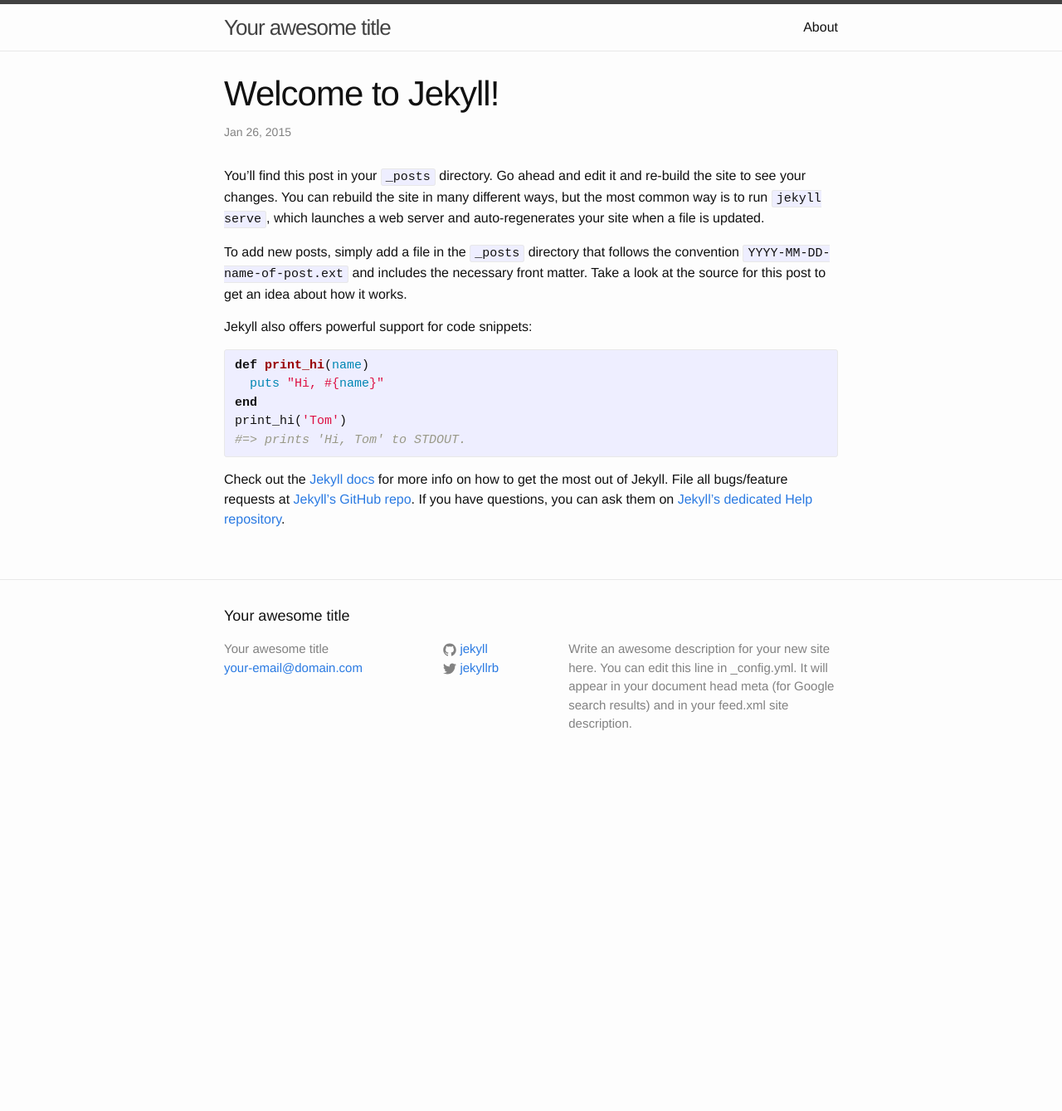
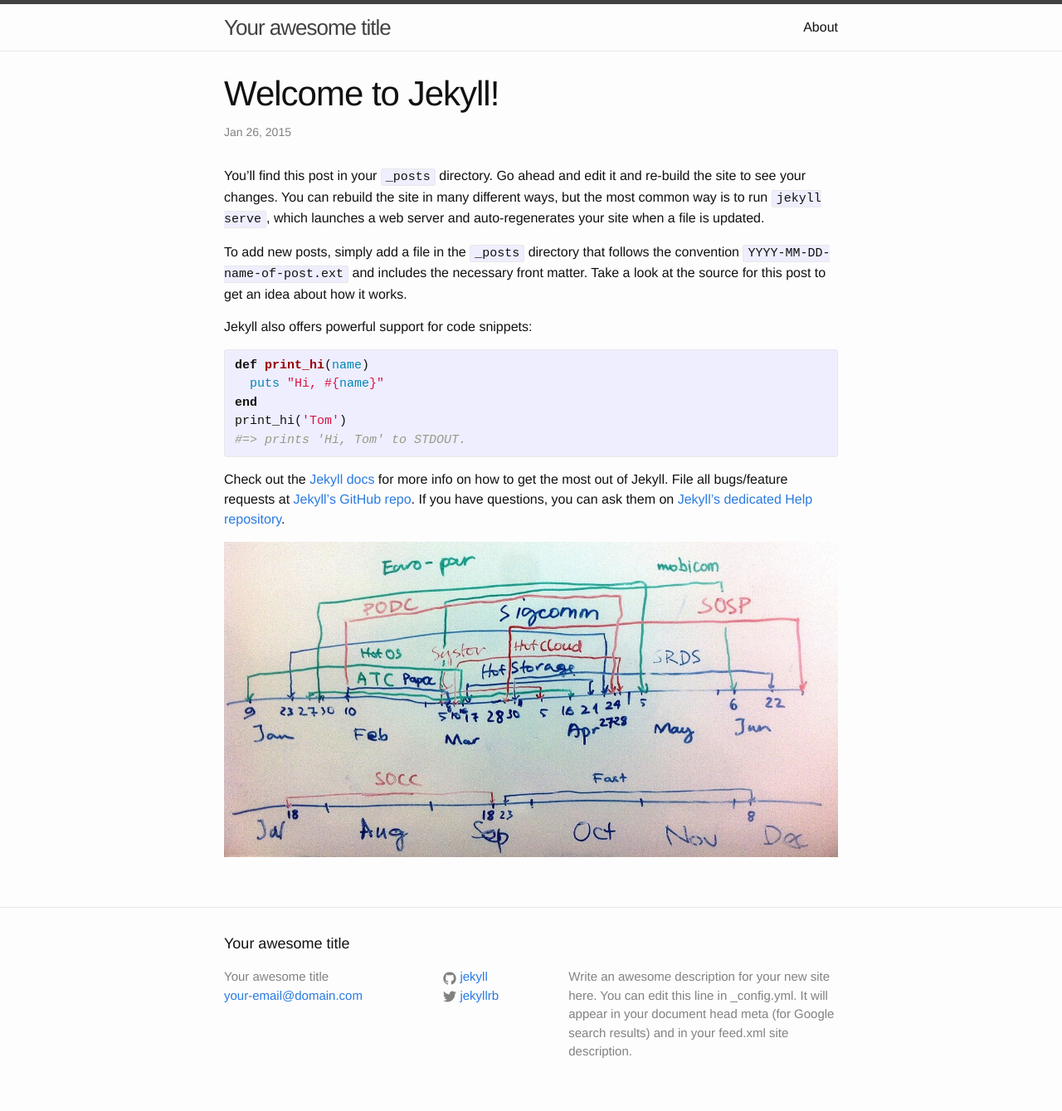
Before and after one commit to ttvi/ttvi.github.io, a Jekyll site: the page built from _posts/2015-01-26-welcome-to-jekyll.markdown, in a window 1280 px wide. Shown: the whole page at 83% size. Built offline with Jekyll 4.4.1, drawn with Linux system fonts in a browser that asks for light colours; comment, search, counter and statistics services are not loaded; before the commit the page ends 944 px from its top, so only the background shows below that.

Commit message:
Update 2015-01-26-welcome-to-jekyll.markdown

```diff
--- a/_posts/2015-01-26-welcome-to-jekyll.markdown
+++ b/_posts/2015-01-26-welcome-to-jekyll.markdown
@@ -23,3 +23,5 @@ Check out the [Jekyll docs][jekyll] for more info on how to get the most out of
 [jekyll]:      http://jekyllrb.com
 [jekyll-gh]:   https://github.com/jekyll/jekyll
 [jekyll-help]: https://github.com/jekyll/jekyll-help
+
+![timeline](/img/cfptimeline.jpg)
```
